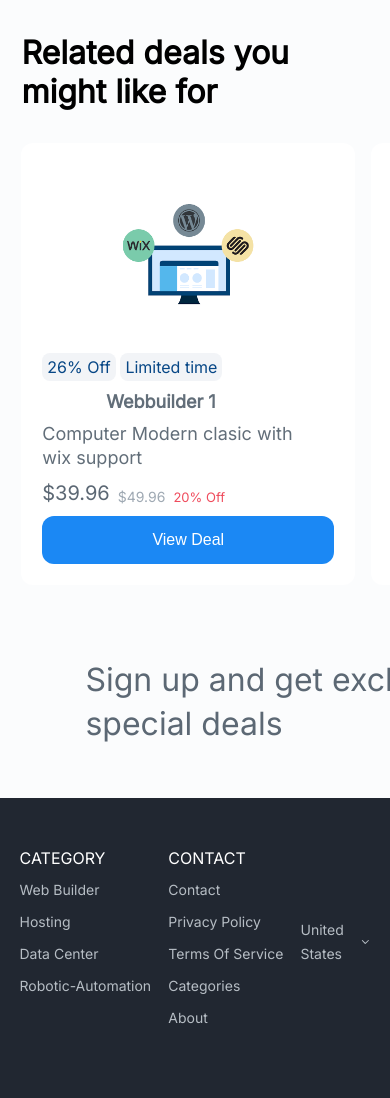
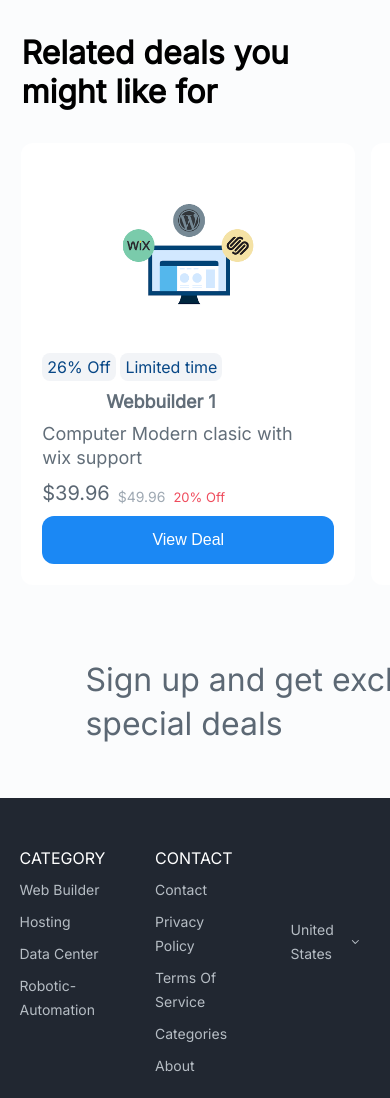
Before and after one commit to laxmansharma12/ReactJS-Assignment, a React (Create React App) app: page / in a window 390 px wide. Shown: the part 1687-2785 px from the top of the page. Built offline with nearby package versions, Linux system fonts and the light colour scheme.

Commit message:
made footer page mobile screen responsive

```diff
--- a/src/components/Footer/Footer.scss
+++ b/src/components/Footer/Footer.scss
@@ -38,6 +38,7 @@ $mobile: 640px;
 			@media screen and (max-width: $mobile) {
 				@include flex(column, 0.5rem, center);
 				align-items: start;
+				width: 80px;
 			}
 			.Title {
 				@include fontStyle(16px);
```
